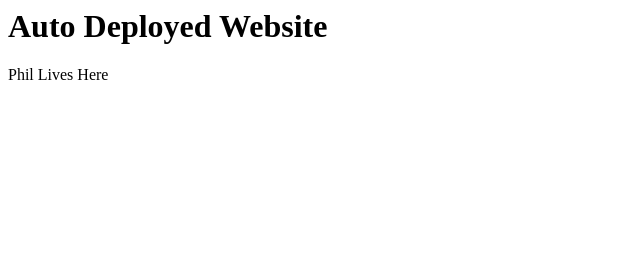
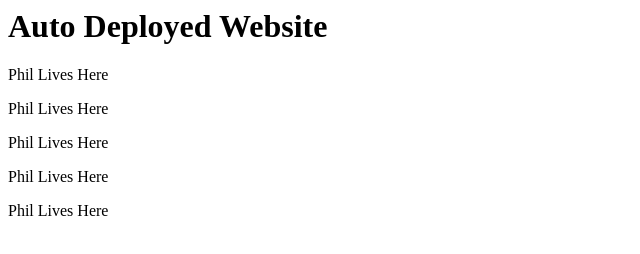
Before and after one commit to pwpjw1/vercel-continous-deployment, a plain HTML site: page index.html in a window 1280 px wide. Shown: the whole page, without its empty margins (0-640 px from the left). Drawn offline with Linux system fonts and the light colour scheme.

Commit message:
Update index.html
added more tags

```diff
--- a/index.html
+++ b/index.html
@@ -1,2 +1,6 @@
 <h1>Auto Deployed Website</h1>
 <p>Phil Lives Here</p>
+<p>Phil Lives Here</p>
+<p>Phil Lives Here</p>
+<p>Phil Lives Here</p>
+<p>Phil Lives Here</p>
```
